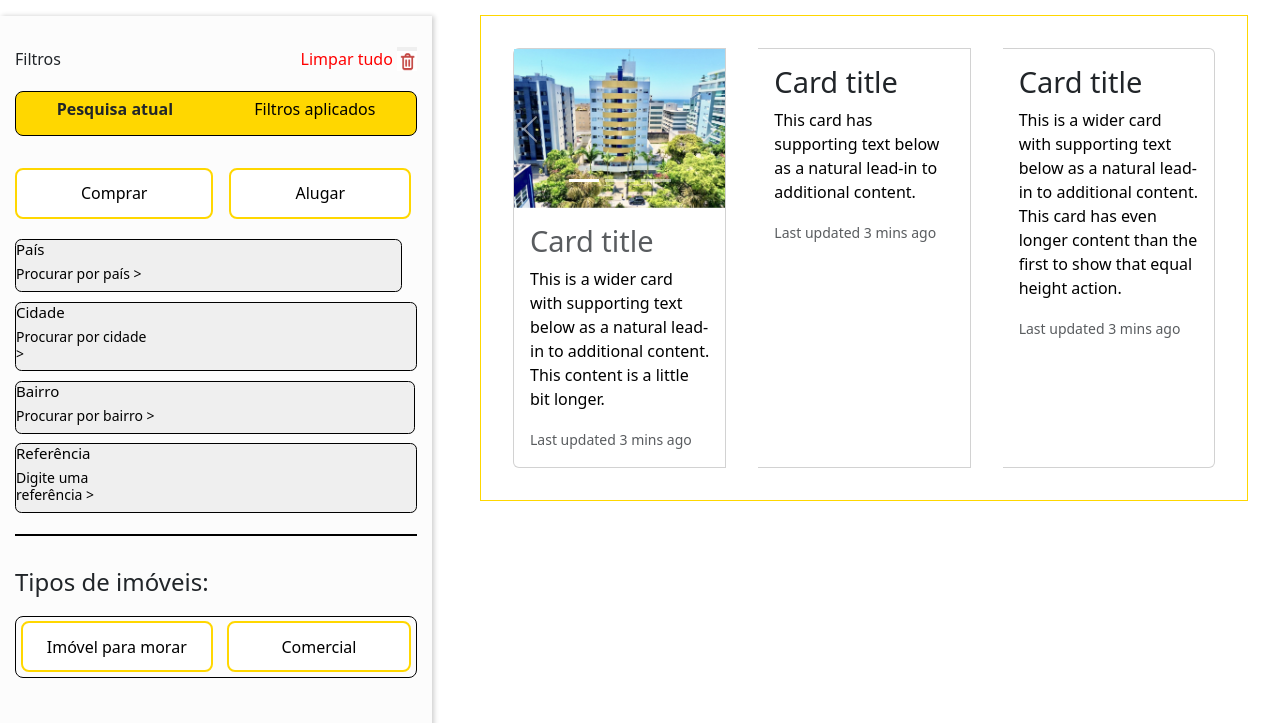
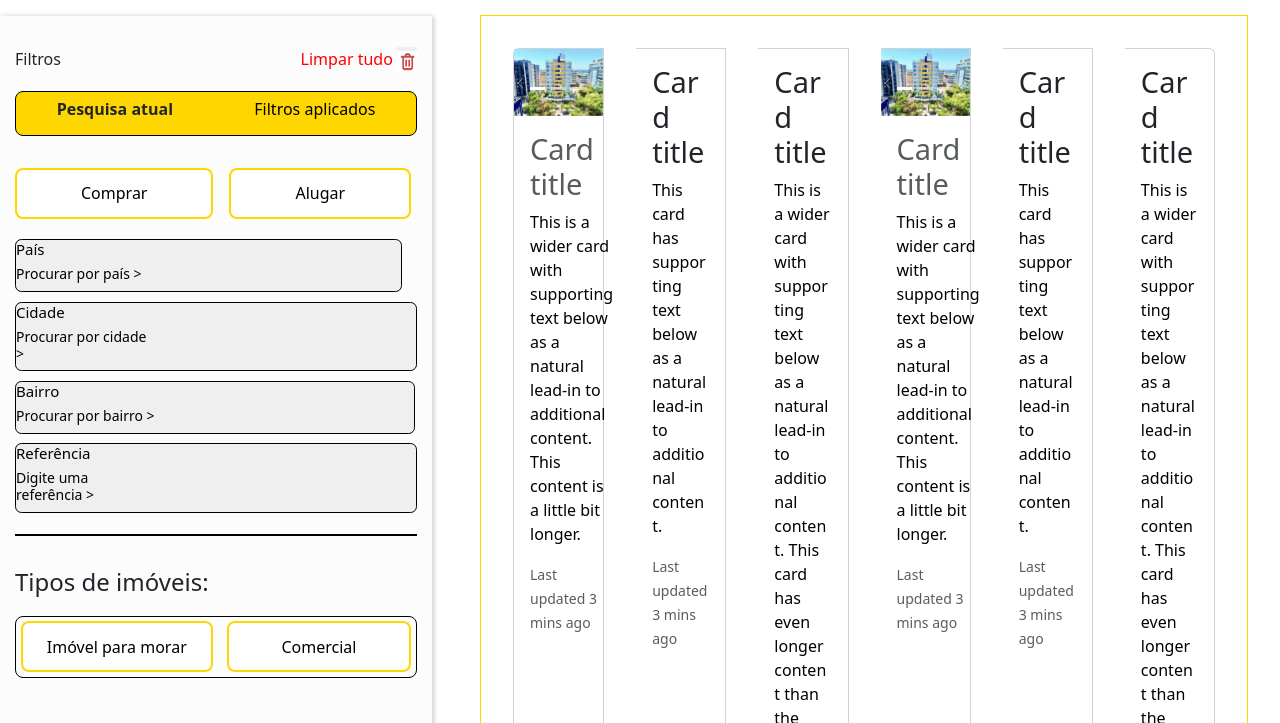
Before and after one commit to GabrielGesser08/Site-Apolar-ofc, a website: page index.html in a window 1280 px wide. Shown: the part 98-821 px from the top of the page. Drawn offline with nearby package versions, Linux system fonts and the light colour scheme.

Commit message:
Site - Apolar

```diff
--- a/assets/styles/estilo.css
+++ b/assets/styles/estilo.css
@@ -4,6 +4,9 @@
     box-sizing: border-box;
 }
 
+body{
+    height: 150rem;
+}
 
 html, body {
     overflow-x: hidden;
@@ -11,8 +14,11 @@ html, body {
 .cabecalho{
     display: flex;
     justify-content: space-between;
+    margin-left: 6rem;
     margin-top: 2rem;
 }
+
+
 
 input{
     margin-top: .5rem;
@@ -315,6 +321,7 @@ input{
 
 .card{
     margin-inline: 2rem;
+    display: table;
 }
 
 .informacoesImovel{
@@ -337,3 +344,19 @@ input{
     border: none;
     background-color: transparent;
 }
+
+
+
+
+
+
+
+
+
+
+/*footer*/
+
+.linhaAmarela{
+    border-bottom: 2px gold solid;
+    margin-top: 6rem;
+}
--- a/index.html
+++ b/index.html
@@ -11,12 +11,15 @@
         <div class="cabecalho">
             <img src="./assets/img/logo.png" width="90px" height="50px" alt="">
             <div class="input">
+
+              <!--Área de pesquisa-->
                 <input class="t" type="text" placeholder="Bairro, cidade e estado">
                 <div class="img">
                     <img src="./assets/img/lupaPesquisa.png" width="25px" height="25px" alt="">
                 </div>
+            </div>
 
-            </div>
+            <!--botoes Anuncie e AreaDoCliente-->
             <div class="botoes">
                 <button type="button" class="botao01" >Anuncie</button>
                 <button type="button" class="botao02" >Área do cliente</button>
@@ -24,8 +27,8 @@
         </div>
     </header>
 
-
     <main>
+      <!--Barra lateral-->
       <div class="sidebar">
         <div class="sidebar-content">
           <p class="filtros">Filtros</p>
@@ -34,8 +37,9 @@
                   <img src="./assets/img/lixeiraVermelha.png" width="20px" height="20px" alt="">
               </button>
           </p>
+      </div>
 
-      </div>
+      <!--filtros-->
       <div class="drop">
           <h5 class="pesquisaAtual">Pesquisa atual<h5>
           <button class="filtroAplicado">Filtros aplicados</button>
@@ -84,7 +88,6 @@
           </button>
           <ul class="dropdown-menu">
             <div class="margin02">
-
             </div>
             <li><input type="text" placeholder="Pesquisar:"></li>
             <li><a class="dropdown-item" href="#">00001</a></li>
@@ -92,27 +95,22 @@
           </ul>
         </div>
 
-        <!--tipo de imóveis-->
+        <!--imoveis para morar ou comercial-->
         <div class="linhaButton01"></div>
         <h4 class="tituloTipos">Tipos de imóveis:</h4>
-
-
         <div class="ImovelEComercial">
-
           <button class="imovel" type="button">Imóvel para morar</button>
           <button class="comercial" type="button">Comercial</button>
-
       </div>
 
+      <!--filtros dos tipos de imóveis-->
       <div class="botoesTiposImoveis">
-        <!--<div class="linhaButton">-->
           <button class="BtiposDeImoveis" type="button">Residencial</button>
           <button class="BtiposDeImoveis" type="button">Lançamentos</button>
           <button class="BtiposDeImoveis" type="button">Triple A</button>
-        <!--</div>-->
-
       </div>
 
+      <!--tipos de imoveis-->
       <div class="TiposImoveis">
 
         <div class="margin" >
@@ -201,6 +199,62 @@
                 <p class="card-text"><small class="text-body-secondary">Last updated 3 mins ago</small></p>
               </div>
             </div>
+
+            <div class="card">
+
+              <div class="card-body">
+                <h5 class="card-title">Card title</h5>
+                <p class="card-text">This is a wider card with supporting text below as a natural lead-in to additional content. This card has even longer content than the first to show that equal height action.</p>
+                <p class="card-text"><small class="text-body-secondary">Last updated 3 mins ago</small></p>
+              </div>
+            </div>
+            <div class="card">
+              <div id="carouselExampleIndicators" class="carousel slide">
+                <div class="carousel-indicators">
+                  <button type="button" data-bs-target="#carouselExampleIndicators" data-bs-slide-to="0" class="active" aria-current="true" aria-label="Slide 1"></button>
+                  <button type="button" data-bs-target="#carouselExampleIndicators" data-bs-slide-to="1" aria-label="Slide 2"></button>
+                  <button type="button" data-bs-target="#carouselExampleIndicators" data-bs-slide-to="2" aria-label="Slide 3"></button>
+                </div>
+                <div class="carousel-inner">
+                  <div class="carousel-item active">
+                    <img src="./assets/img/01 FACHADA - editada.JPG" class="d-block w-100" alt="...">
+                  </div>
+                  <div class="carousel-item">
+                    <img src="./assets/img/cobertura-removebg-preview.png" class="d-block w-100" alt="...">
+                  </div>
+                  <div class="carousel-item">
+                    <img src="./assets/img/01 FACHADA - editada.JPG" class="d-block w-100" alt="...">
+                  </div>
+                </div>
+                <button class="carousel-control-prev" type="button" data-bs-target="#carouselExampleIndicators" data-bs-slide="prev">
+                  <span class="carousel-control-prev-icon" aria-hidden="true"></span>
+                  <span class="visually-hidden">Previous</span>
+                </button>
+                <button class="carousel-control-next" type="button" data-bs-target="#carouselExampleIndicators" data-bs-slide="next">
+                  <span class="carousel-control-next-icon" aria-hidden="true"></span>
+                  <span class="visually-hidden">Next</span>
+                </button>
+              </div>
+
+              <div class="card-body">
+                <a href="./imóvel.html" class="card-text"><button class="text-body-secondary">
+                  <h5 class="card-title">Card title</h5>
+                  <p class="card-text">This is a wider card with supporting text below as a natural lead-in to additional content. This content is a little bit longer.</p>
+                  <p class="card-text"><small class="text-body-secondary">Last updated 3 mins ago</small></p>
+                </button>
+                </a>
+
+              </div>
+            </div>
+            <div class="card">
+
+              <div class="card-body">
+                <h5 class="card-title">Card title</h5>
+                <p class="card-text">This card has supporting text below as a natural lead-in to additional content.</p>
+                <p class="card-text"><small class="text-body-secondary">Last updated 3 mins ago</small></p>
+              </div>
+            </div>
+
             <div class="card">
 
               <div class="card-body">
@@ -215,16 +269,11 @@
 
 
 
+
     </main>
 
-
-
-
-
-
-
     <footer>
-
+      <div class="linhaAmarela"></div>
     </footer>
 
     <script src="https://cdn.jsdelivr.net/npm/bootstrap@5.3.3/dist/js/bootstrap.bundle.min.js"></script>
```
